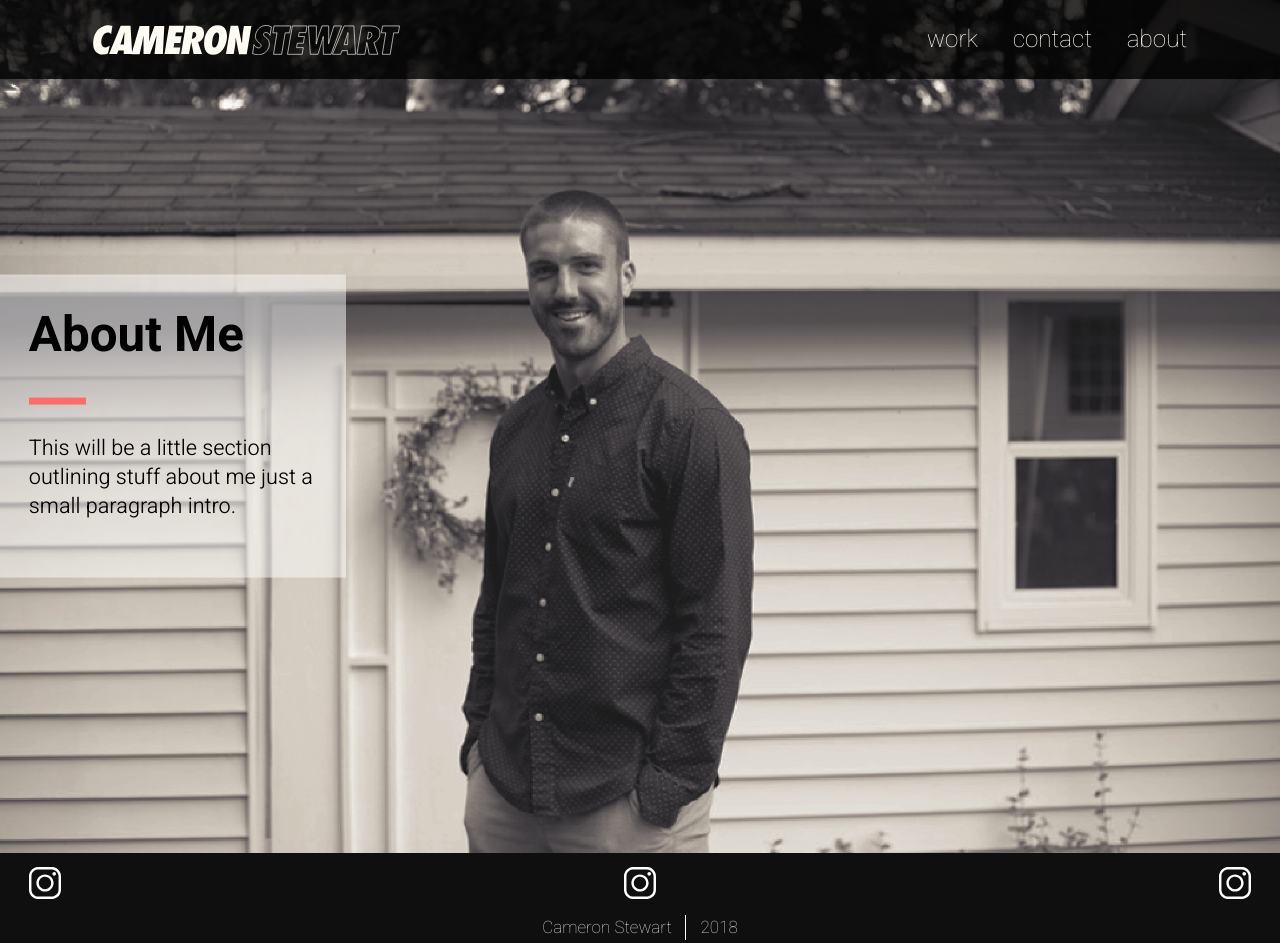
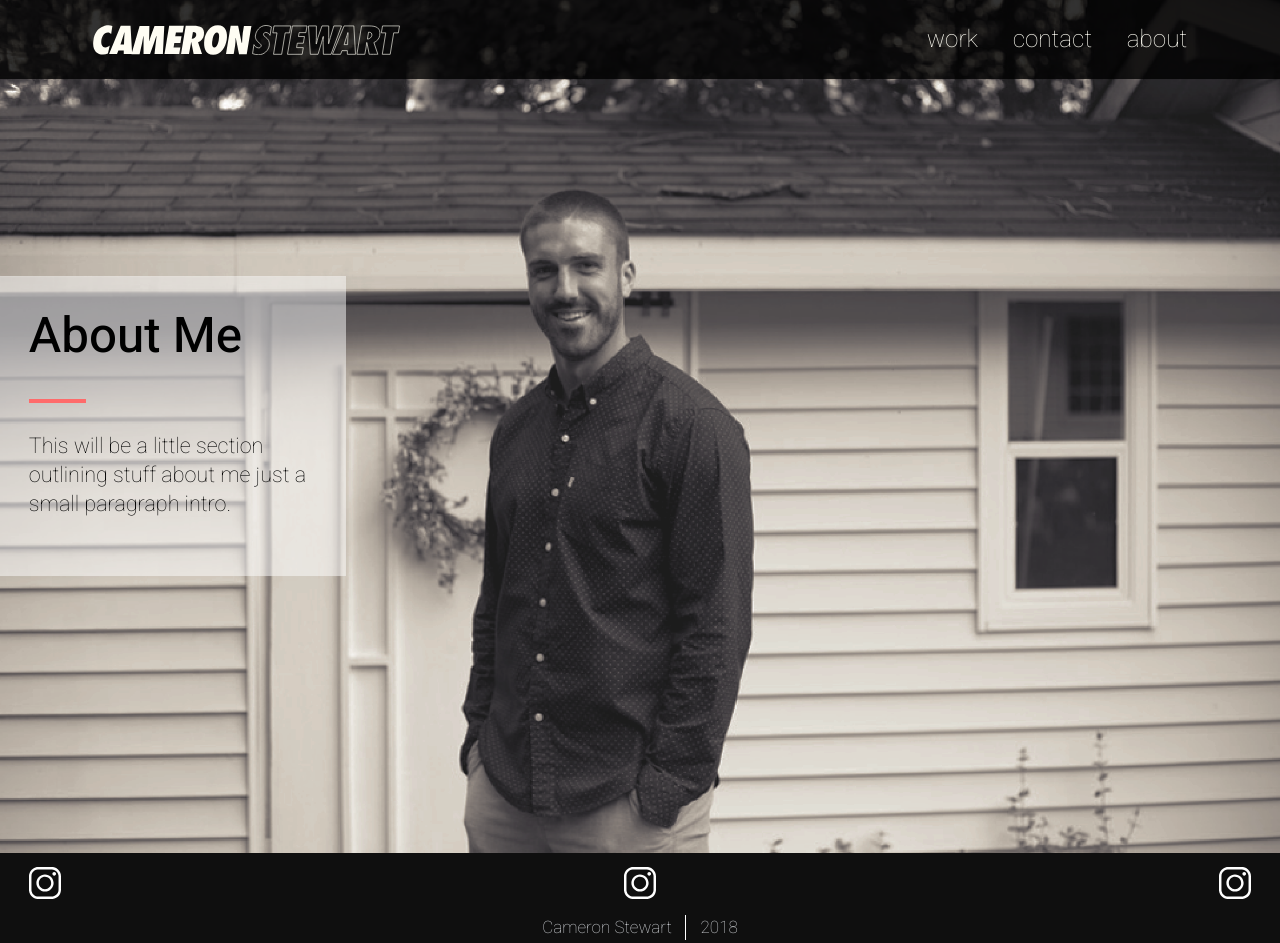
Before and after one commit to cstewartottawa/cameronstewart.design, a Jekyll site: the page built from about.html, in a window 1280 px wide and 943 px high. Built offline with Jekyll 4.4.1, drawn with Linux system fonts in a browser that asks for light colours.

Commit message:
keyline adjustments

```diff
--- a/_includes/main-card.html
+++ b/_includes/main-card.html
@@ -1,8 +1,8 @@
 <li>
   <a href="{{site.baseurl}}/{{include.url}}/" class="ib banana relative">
     <div class="banana-content w-1 absolute pin-c text-center">
-      <h2 class="yotta push text-upper">{{include.title}}</h2>
-          <div class="keyline center-block push"></div>
+      <h2 class="zetta push-1-2 text-upper">{{include.title}}</h2>
+          <div class="keyline center-block push-1-2"></div>
       <h3 class="push">{{include.subtitle}}</h3>
     </div>
     <img class="banana-image img-flex" src="images/{{include.image}}" alt="">
--- a/_layouts/default.html
+++ b/_layouts/default.html
@@ -9,7 +9,7 @@
   <link href="{{site.baseurl}}/css/grid.css" rel="stylesheet">
   <link href="{{site.baseurl}}/css/type.css" rel="stylesheet">
   <link href="{{site.baseurl}}/css/main.css" rel="stylesheet">
-  <link href="https://fonts.googleapis.com/css?family=Heebo:100,300,400,700,900" rel="stylesheet">
+  <link href="https://fonts.googleapis.com/css?family=Heebo:100,300,400,500,700,900" rel="stylesheet">
 </head>
 <body>
 
@@ -66,14 +66,12 @@
         </a>
       </div>
     </div>
+
     <div class="text-center">
       <small class="footer-name">Cameron Stewart</small>
       <small>2018</small>
-
     </div>
 
-
   </footer>
-
 </body>
 </html>
--- a/css/main.css
+++ b/css/main.css
@@ -69,7 +69,7 @@
 }
 
 .keyline {
-  height: .4rem;
+  height: .25rem;
   width: 3rem;
   background-color: #ff6b6b;
 }
@@ -117,8 +117,12 @@
     transform: translate(-50%, -50%);
 }
 
+h2 {
+  font-weight: 500;
+}
+
 h3 {
-  font-weight: 300;
+  font-weight: 100;
 }
 
 p {
```
Lines whose indentation alone changed are shown as unchanged.
